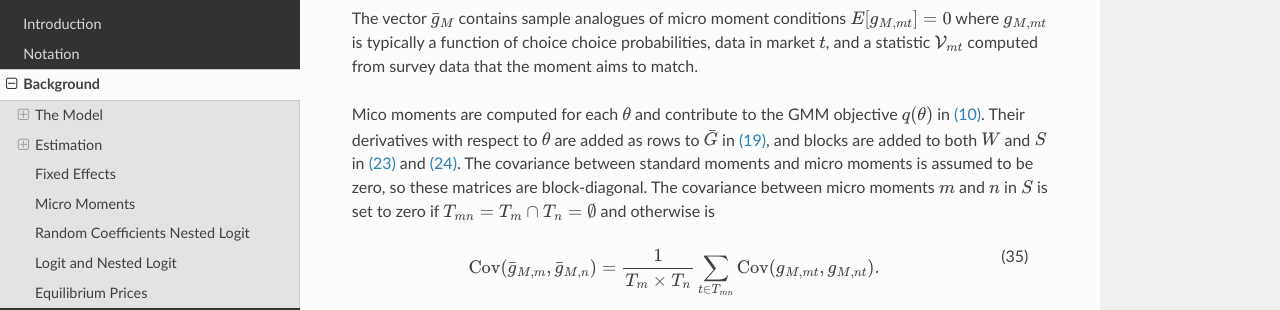
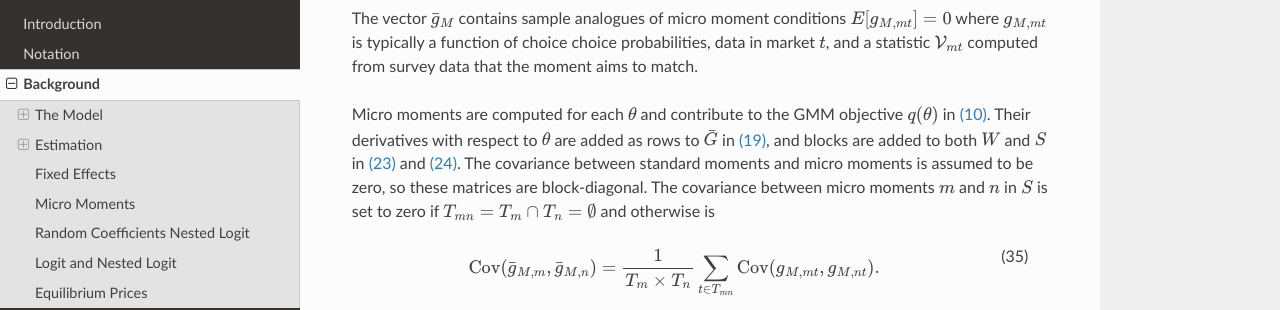
Before and after one commit to jeffgortmaker/pyblp, a Sphinx documentation site: the page built from docs/background.rst, in a window 1280 px wide and 900 px high, scrolled down 6858 px. Shown: the part 153-463 px from the top of the window. Built offline with Sphinx 7.4.7 and the Read the Docs theme 2.0.0, drawn with Linux system fonts in a browser that asks for light colours.

Commit message:
DOC: fix typo

```diff
--- a/docs/background.rst
+++ b/docs/background.rst
@@ -251,7 +251,7 @@ Each micro moment :math:`m` is approximated in a set :math:`T_m \subset T` of ma
 
 The vector :math:`\bar{g}_M` contains sample analogues of micro moment conditions :math:`E[g_{M,mt}] = 0` where :math:`g_{M,mt}` is typically a function of choice choice probabilities, data in market :math:`t`, and a statistic :math:`\mathcal{V}_{mt}` computed from survey data that the moment aims to match.
 
-Mico moments are computed for each :math:`\theta` and contribute to the GMM objective :math:`q(\theta)` in :eq:`objective`. Their derivatives with respect to :math:`\theta` are added as rows to :math:`\bar{G}` in :eq:`averaged_moments_jacobian`, and blocks are added to both :math:`W` and :math:`S` in :eq:`2sls_W` and :eq:`W`. The covariance between standard moments and micro moments is assumed to be zero, so these matrices are block-diagonal. The covariance between micro moments :math:`m` and :math:`n` in :math:`S` is set to zero if :math:`T_{mn} = T_m \cap T_n = \emptyset` and otherwise is
+Micro moments are computed for each :math:`\theta` and contribute to the GMM objective :math:`q(\theta)` in :eq:`objective`. Their derivatives with respect to :math:`\theta` are added as rows to :math:`\bar{G}` in :eq:`averaged_moments_jacobian`, and blocks are added to both :math:`W` and :math:`S` in :eq:`2sls_W` and :eq:`W`. The covariance between standard moments and micro moments is assumed to be zero, so these matrices are block-diagonal. The covariance between micro moments :math:`m` and :math:`n` in :math:`S` is set to zero if :math:`T_{mn} = T_m \cap T_n = \emptyset` and otherwise is
 
 .. math:: \text{Cov}(\bar{g}_{M,m}, \bar{g}_{M,n}) = \frac{1}{T_m \times T_n} \sum_{t \in T_{mn}} \text{Cov}(g_{M,mt}, g_{M,nt}).
    :label: averaged_micro_moment_covariances
```
